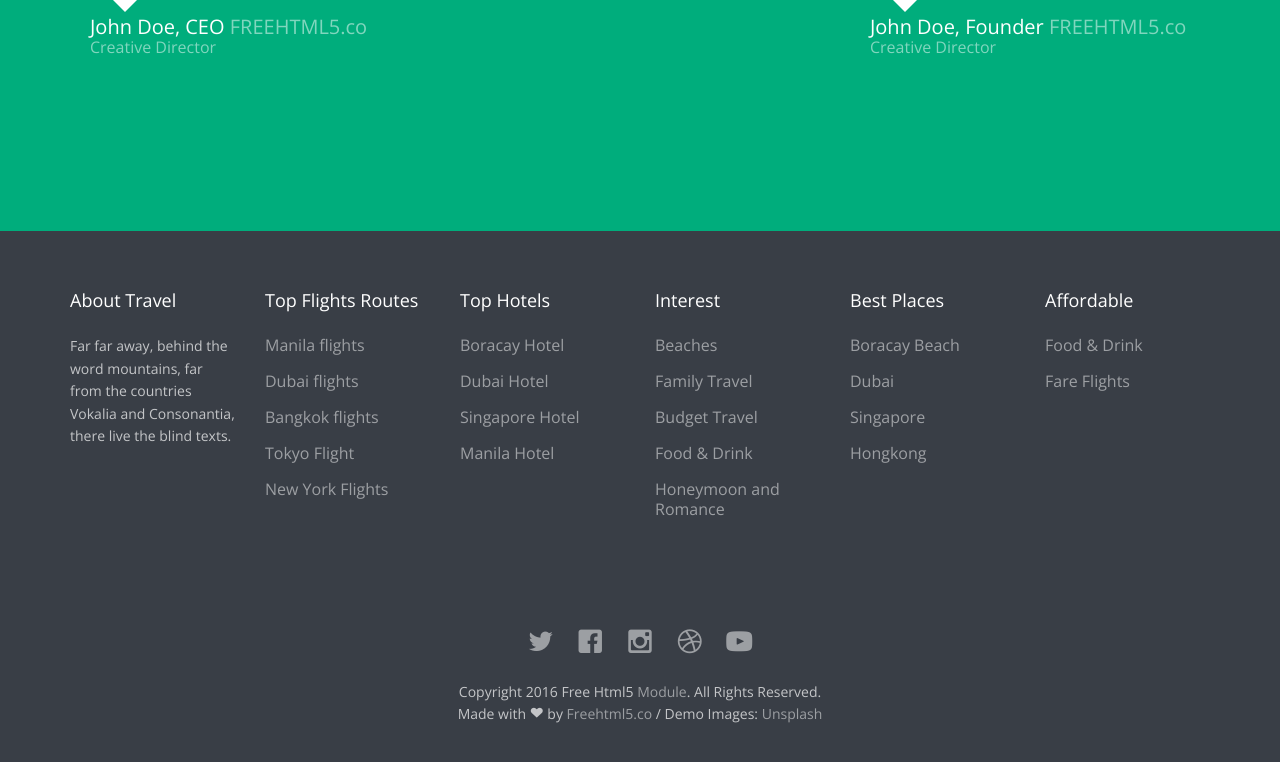
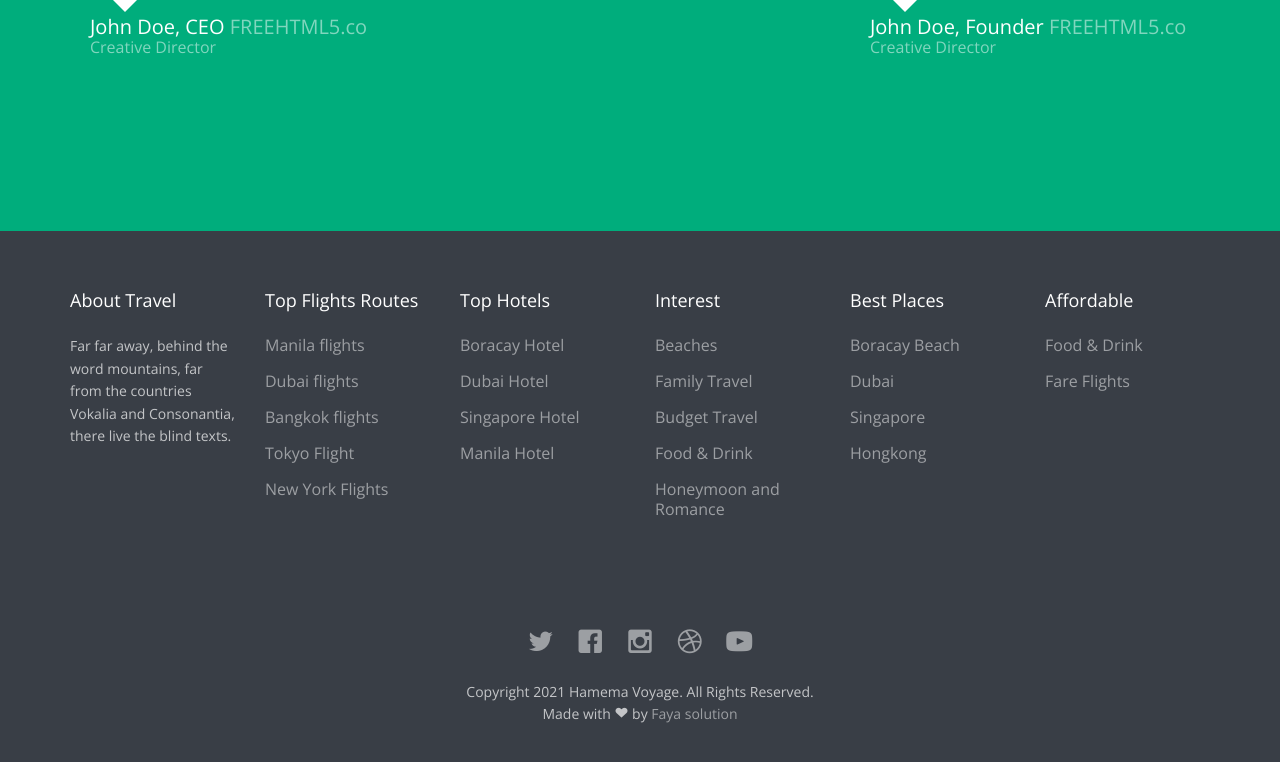
Before and after one commit to NizarKratos22/HamemaVoyage, a plain HTML site: page excursion.html in a window 1280 px wide. Shown: the part 2579-3341 px from the top of the page. Drawn offline with nearby package versions, Linux system fonts and the light colour scheme; files whose address does not match are found by name.

Commit message:
Update excursion.html

```diff
--- a/excursion.html
+++ b/excursion.html
@@ -387,7 +387,7 @@
 								<a href="#"><i class="icon-dribbble2"></i></a>
 								<a href="#"><i class="icon-youtube"></i></a>
 							</p>
-							<p>Copyright 2016 Free Html5 <a href="#">Module</a>. All Rights Reserved. <br>Made with <i class="icon-heart3"></i> by <a href="http://freehtml5.co/" target="_blank">Freehtml5.co</a> / Demo Images: <a href="https://unsplash.com/" target="_blank">Unsplash</a></p>
+							<p>Copyright 2021  Hamema Voyage. All Rights Reserved. <br>Made with <i class="icon-heart3"></i> by <a href="http://www.fayasolutions.tn/" target="_blank">Faya solution</a> </p>
 						</div>
 					</div>
 				</div>
```
